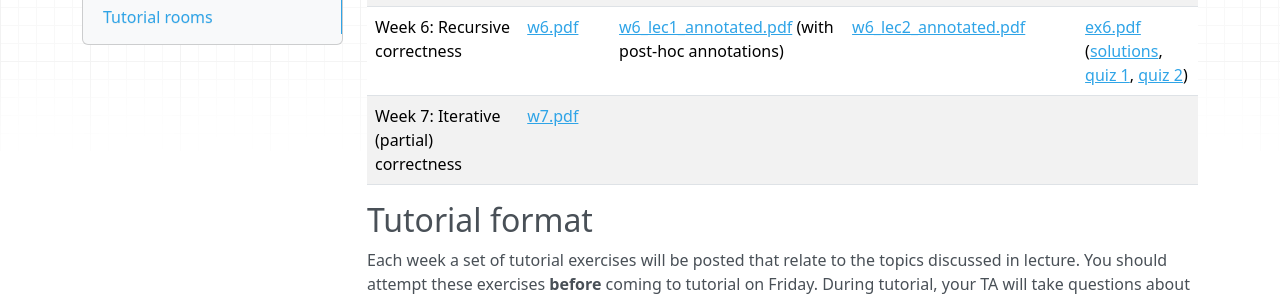
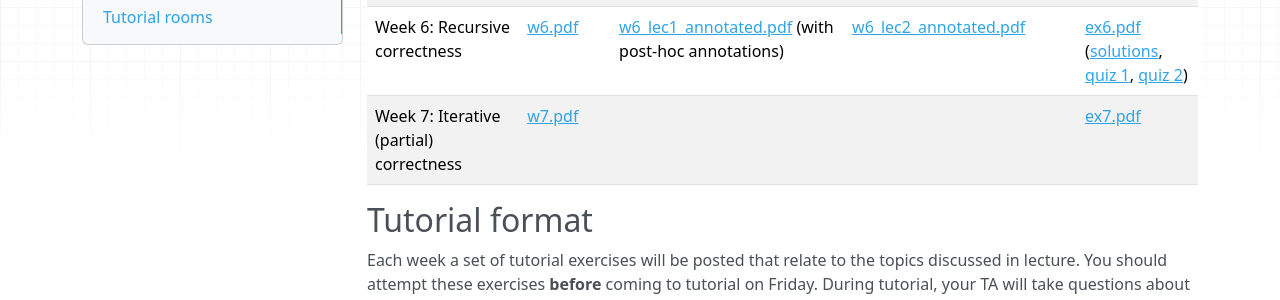
Before and after one commit to colinmorris/csc236, an MkDocs documentation site: the page built from docs/lectures_and_tutorials.md, in a window 1280 px wide and 900 px high, scrolled down 570 px. Shown: the part 155-455 px from the top of the window. Built offline with MkDocs 1.6.1, drawn with Linux system fonts in a browser that asks for light colours; nearby versions of some CDN libraries.

Commit message:
week 7 exercises

```diff
--- a/docs/lectures_and_tutorials.md
+++ b/docs/lectures_and_tutorials.md
@@ -10,7 +10,7 @@
 Week 4: Runtime of recursive algorithms, unwinding | [w4.pdf](lecture_slides/w4.pdf) | [w4_lec1_annotated.pdf](lecture_slides/w4_lec1_annotated.pdf)  | [w4_lec2_annotated.pdf](lecture_slides/w4_lec2_annotated.pdf) (with post-hoc annotations/context)| [ex4.pdf](exercises/ex4.pdf) ([solutions](exercises/ex4_solutions.pdf), [quiz 1](exercises/q4_v1_solutions.pdf), [quiz 2](exercises/q4_v2_solutions.pdf))
 Week 5: Master Theorem | [w5.pdf](lecture_slides/w5.pdf) | [w5_lec1_annotated.pdf](lecture_slides/w5_lec1_annotated.pdf) (with post-hoc annotations) | [w5_lec2_annotated.pdf](lecture_slides/w5_lec2_annotated.pdf) | *no tutorial this week*
 Week 6: Recursive correctness | [w6.pdf](lecture_slides/w6.pdf) | [w6_lec1_annotated.pdf](lecture_slides/w6_lec1_annotated.pdf) (with post-hoc annotations) | [w6_lec2_annotated.pdf](lecture_slides/w6_lec2_annotated.pdf) | [ex6.pdf](exercises/ex6.pdf) ([solutions](exercises/ex6_solutions.pdf), [quiz 1](exercises/q6_v1_solutions.pdf), [quiz 2](exercises/q6_v2_solutions.pdf))
-Week 7: Iterative (partial) correctness | [w7.pdf](lecture_slides/w7.pdf) |  |  |  |
+Week 7: Iterative (partial) correctness | [w7.pdf](lecture_slides/w7.pdf) |  |  | [ex7.pdf](exercises/ex7.pdf) |
 
 ## Tutorial format
 
```
Also changed, not shown: 1 other file.
